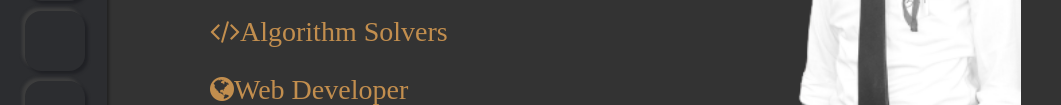
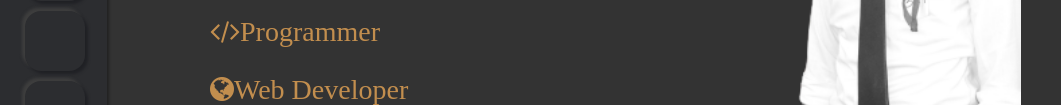
Before and after one commit to naveen-kumawat/portfolio, a plain HTML site: page index.html in a window 1280 px wide. Shown: the part 299-404 px from the top of the page, without its empty margins (0-1061 px from the left). Drawn offline with nearby package versions, Linux system fonts and the light colour scheme; some icons are missing.

Commit message:
Update index.html

```diff
--- a/index.html
+++ b/index.html
@@ -66,7 +66,7 @@
                     <h1 class="my_name">I'm SR.Naveen Kumawat</h1>
 
                     <h3 class="my_desc">
-                        <i class="fa fa-code">   Algorithm Solvers</i>
+                        <i class="fa fa-code">   Programmer</i>
                         <i class="fa fa-globe">   Web Developer</i>
                         <i class="fa fa-user">   Ethical Hacker</i>
                         <i class="fa fa-user-secret">   Cyber Security</i>
```
